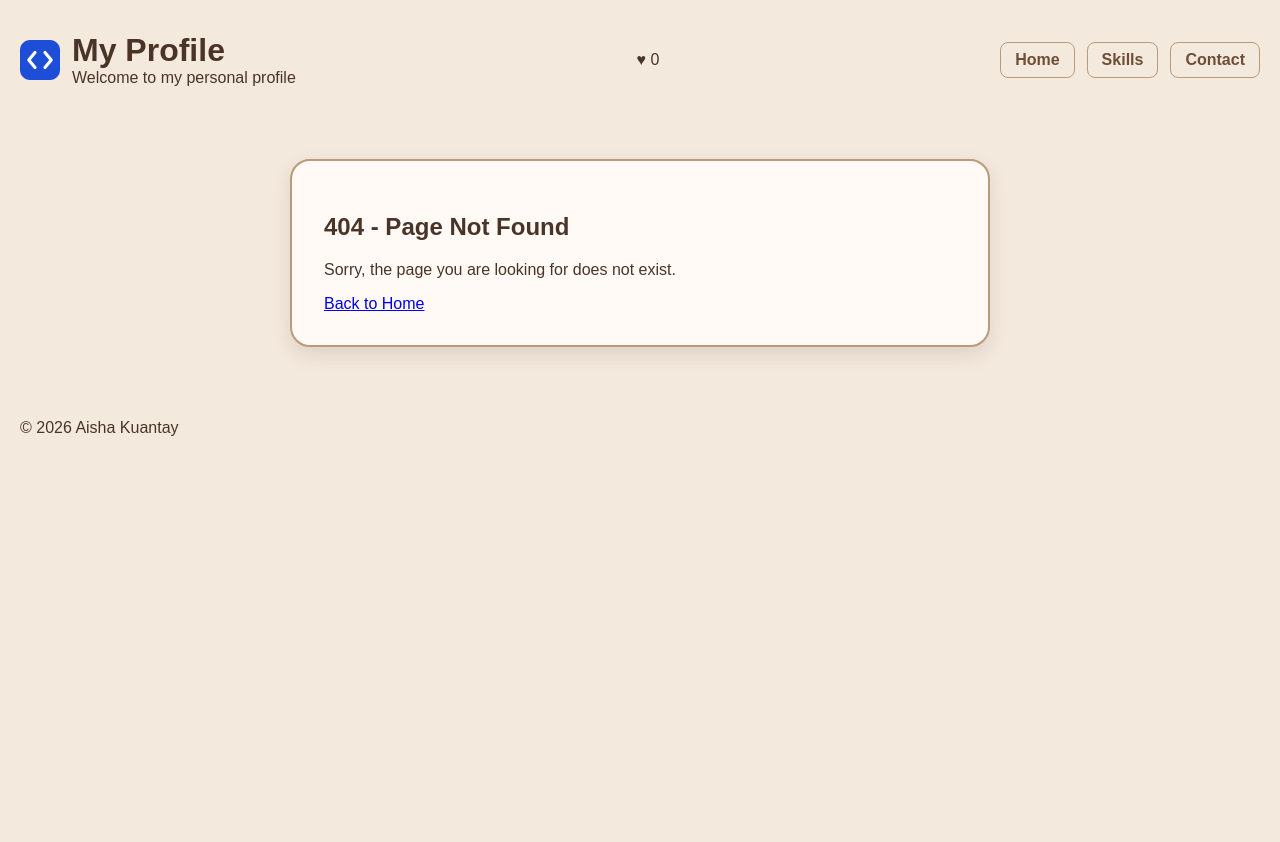
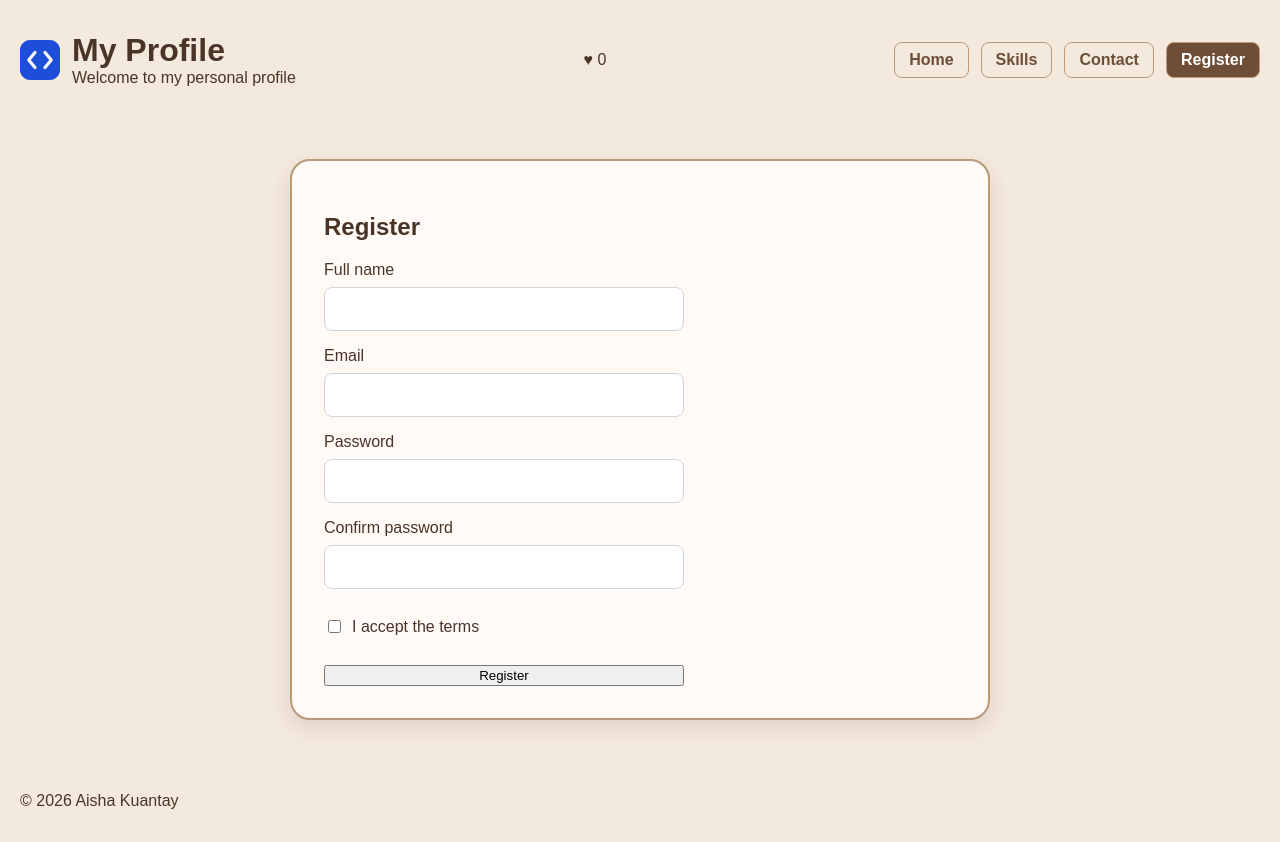
Before and after one commit to aishassoul/iwamad-practice, a React (Vite) app: page /register in a window 1280 px wide. Before the commit this address had no page. Before the commit the page ends 800 px from the top, so only its background shows below. Built offline with nearby package versions, Linux system fonts and the light colour scheme.

Commit message:
Week 6: registration form, validation, tests

```diff
--- a/src/App.tsx
+++ b/src/App.tsx
@@ -3,6 +3,7 @@ import Layout from './components/Layout'
 import HomePage from './pages/HomePage'
 import SkillsPage from './pages/SkillsPage'
 import ContactPage from './pages/ContactPage'
+import RegisterPage from './pages/RegisterPage'
 import NotFoundPage from './pages/NotFoundPage'
 
 function App() {
@@ -12,6 +13,7 @@ function App() {
                 <Route index element={<HomePage />} />
                 <Route path="skills" element={<SkillsPage />} />
                 <Route path="contact" element={<ContactPage />} />
+                <Route path="register" element={<RegisterPage />} />
                 <Route path="*" element={<NotFoundPage />} />
             </Route>
         </Routes>
--- a/src/components/Header.tsx
+++ b/src/components/Header.tsx
@@ -34,6 +34,7 @@ function Header({ title, subtitle }: HeaderProps) {
         <NavLink to="/">Home</NavLink>
         <NavLink to="/skills">Skills</NavLink>
         <NavLink to="/contact">Contact</NavLink>
+        <NavLink to="/register">Register</NavLink>
       </nav>
     </header>
   )
--- /dev/null
+++ b/src/components/ui/TextField.tsx
@@ -0,0 +1,31 @@
+import { useId, type InputHTMLAttributes } from 'react'
+
+type TextFieldProps = InputHTMLAttributes<HTMLInputElement> & {
+  label: string
+  error?: string
+}
+
+function TextField({ label, error, id, ...props }: TextFieldProps) {
+  const generatedId = useId()
+  const inputId = id ?? generatedId
+  const errorId = `${inputId}-error`
+
+  return (
+    <div className="field">
+      <label htmlFor={inputId}>{label}</label>
+      <input
+        {...props}
+        id={inputId}
+        aria-invalid={Boolean(error)}
+        aria-describedby={error ? errorId : undefined}
+      />
+      {error && (
+        <p className="field-error" id={errorId}>
+          {error}
+        </p>
+      )}
+    </div>
+  )
+}
+
+export default TextField
--- /dev/null
+++ b/src/lib/validateRegistration.ts
@@ -0,0 +1,41 @@
+export type RegistrationData = {
+  fullName: string
+  email: string
+  password: string
+  confirmPassword: string
+  acceptTerms: boolean
+}
+
+export type RegistrationErrors = Partial<
+  Record<keyof RegistrationData, string>
+>
+
+export function validateRegistration(
+  data: RegistrationData,
+): RegistrationErrors {
+  const errors: RegistrationErrors = {}
+
+  if (data.fullName.trim().length < 2) {
+    errors.fullName = 'Enter your full name'
+  }
+
+  if (!/^[^\s@]+@[^\s@]+\.[^\s@]+$/.test(data.email)) {
+    errors.email = 'Enter a valid email, like name@example.com'
+  }
+
+  if (data.password.length < 8) {
+    errors.password = 'Use at least 8 characters'
+  } else if (!/\d/.test(data.password)) {
+    errors.password = 'Include at least one number'
+  }
+
+  if (data.confirmPassword !== data.password) {
+    errors.confirmPassword = 'Passwords do not match'
+  }
+
+  if (!data.acceptTerms) {
+    errors.acceptTerms = 'Accept the terms to continue'
+  }
+
+  return errors
+}
--- /dev/null
+++ b/src/pages/RegisterPage.tsx
@@ -0,0 +1,136 @@
+import { useState, type ChangeEvent, type FormEvent } from 'react'
+import TextField from '../components/ui/TextField'
+import {
+  validateRegistration,
+  type RegistrationData,
+  type RegistrationErrors,
+} from '../lib/validateRegistration'
+
+type TouchedFields = Partial<Record<keyof RegistrationData, boolean>>
+
+function RegisterPage() {
+  const [form, setForm] = useState<RegistrationData>({
+    fullName: '',
+    email: '',
+    password: '',
+    confirmPassword: '',
+    acceptTerms: false,
+  })
+  const [touched, setTouched] = useState<TouchedFields>({})
+  const [submitAttempted, setSubmitAttempted] = useState(false)
+  const [successMessage, setSuccessMessage] = useState('')
+
+  const errors: RegistrationErrors = validateRegistration(form)
+
+  function handleChange(event: ChangeEvent<HTMLInputElement>) {
+    const { name, value, checked, type } = event.target
+
+    setForm((current) => ({
+      ...current,
+      [name]: type === 'checkbox' ? checked : value,
+    }))
+    setSuccessMessage('')
+  }
+
+  function handleBlur(event: ChangeEvent<HTMLInputElement>) {
+    const field = event.target.name as keyof RegistrationData
+    setTouched((current) => ({ ...current, [field]: true }))
+  }
+
+  function handleSubmit(event: FormEvent<HTMLFormElement>) {
+    event.preventDefault()
+    setSubmitAttempted(true)
+
+    if (Object.keys(errors).length > 0) {
+      setSuccessMessage('')
+      return
+    }
+
+    setSuccessMessage(`Thanks, ${form.fullName.trim()}. You are registered.`)
+  }
+
+  function visibleError(field: keyof RegistrationData) {
+    return touched[field] || submitAttempted ? errors[field] : undefined
+  }
+
+  return (
+    <main>
+      <section className="profile-card">
+        <h2>Register</h2>
+
+        <form className="form" onSubmit={handleSubmit} noValidate>
+          <TextField
+            label="Full name"
+            name="fullName"
+            autoComplete="name"
+            value={form.fullName}
+            onChange={handleChange}
+            onBlur={handleBlur}
+            error={visibleError('fullName')}
+          />
+
+          <TextField
+            label="Email"
+            name="email"
+            type="email"
+            autoComplete="email"
+            value={form.email}
+            onChange={handleChange}
+            onBlur={handleBlur}
+            error={visibleError('email')}
+          />
+
+          <TextField
+            label="Password"
+            name="password"
+            type="password"
+            autoComplete="new-password"
+            value={form.password}
+            onChange={handleChange}
+            onBlur={handleBlur}
+            error={visibleError('password')}
+          />
+
+          <TextField
+            label="Confirm password"
+            name="confirmPassword"
+            type="password"
+            autoComplete="new-password"
+            value={form.confirmPassword}
+            onChange={handleChange}
+            onBlur={handleBlur}
+            error={visibleError('confirmPassword')}
+          />
+
+          <div className="field">
+            <label className="check">
+              <input
+                name="acceptTerms"
+                type="checkbox"
+                checked={form.acceptTerms}
+                onChange={handleChange}
+                onBlur={handleBlur}
+                aria-invalid={Boolean(visibleError('acceptTerms'))}
+                aria-describedby={
+                  visibleError('acceptTerms') ? 'acceptTerms-error' : undefined
+                }
+              />
+              I accept the terms
+            </label>
+            {visibleError('acceptTerms') && (
+              <p className="field-error" id="acceptTerms-error">
+                {visibleError('acceptTerms')}
+              </p>
+            )}
+          </div>
+
+          <button type="submit">Register</button>
+
+          {successMessage && <p role="status">{successMessage}</p>}
+        </form>
+      </section>
+    </main>
+  )
+}
+
+export default RegisterPage
--- a/src/styles/tokens.css
+++ b/src/styles/tokens.css
@@ -5,6 +5,7 @@
     --color-text-muted: #6b7280;
     --color-surface: #ffffff;
     --color-border: #d1d5db;
+	--color-error: #b91c1c;
 
     --space-2: 8px;
     --space-4: 16px;
--- a/src/styles/ui.css
+++ b/src/styles/ui.css
@@ -47,3 +47,43 @@
     border: 1px solid var(--color-border);
     border-radius: var(--radius-md);
   }
+
+
+/* Registration form */
+.form {
+  display: grid;
+  gap: var(--space-4);
+  max-width: 360px;
+}
+
+.field {
+  display: grid;
+  gap: var(--space-2);
+}
+
+.field input:not([type='checkbox']) {
+  box-sizing: border-box;
+  width: 100%;
+  font: inherit;
+  min-height: 44px;
+  padding: var(--space-2);
+  border: 1px solid var(--color-border);
+  border-radius: var(--radius-md);
+}
+
+.field input[aria-invalid='true'] {
+  border: 2px solid var(--color-error);
+}
+
+.field-error {
+  margin: 0;
+  color: var(--color-error);
+  font-size: 0.875rem;
+}
+
+.check {
+  display: flex;
+  align-items: center;
+  gap: var(--space-2);
+  min-height: 44px;
+}
```
Also changed, not shown: 7 other files (tests, documents, lock files or other folders).
